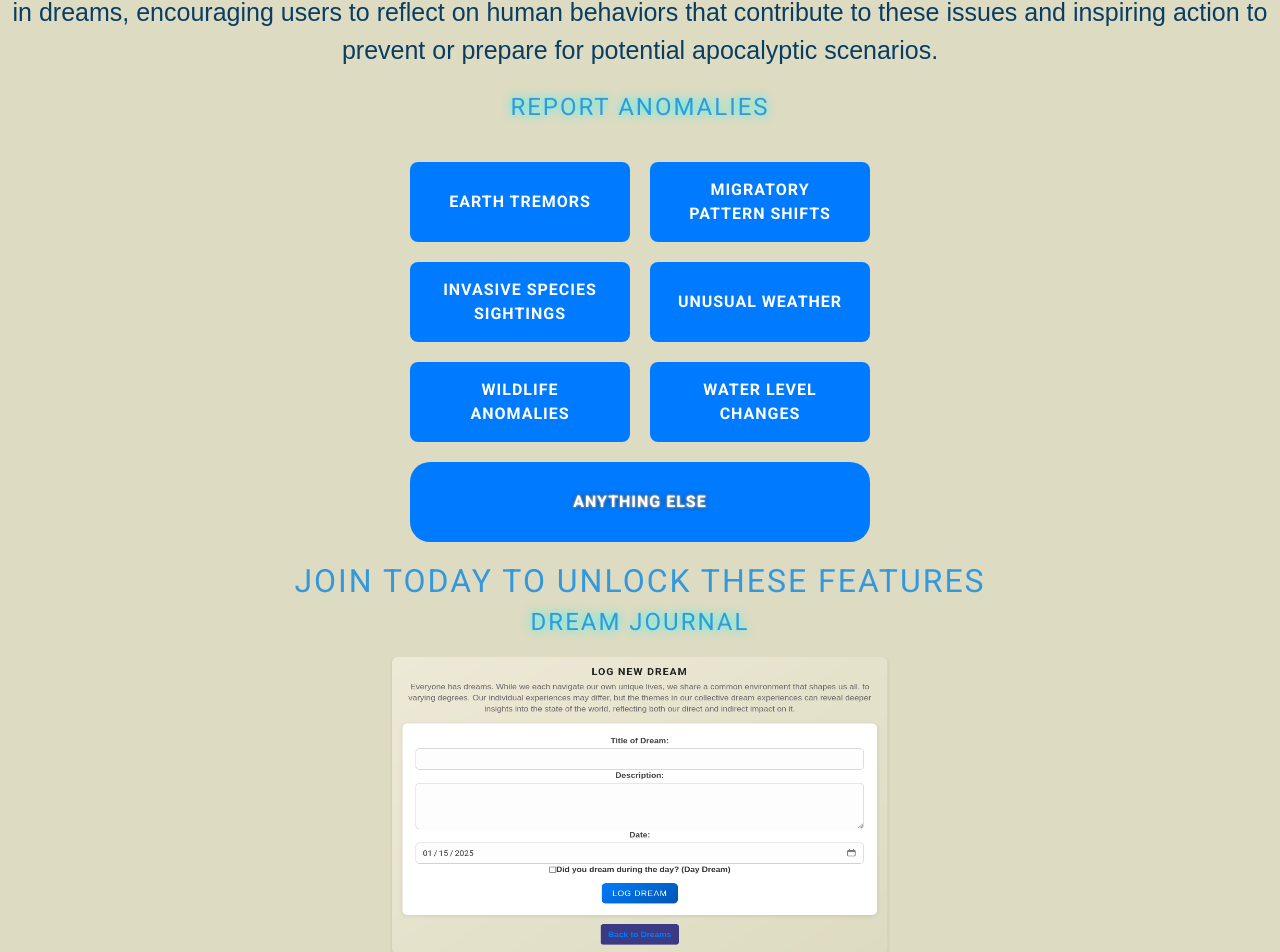
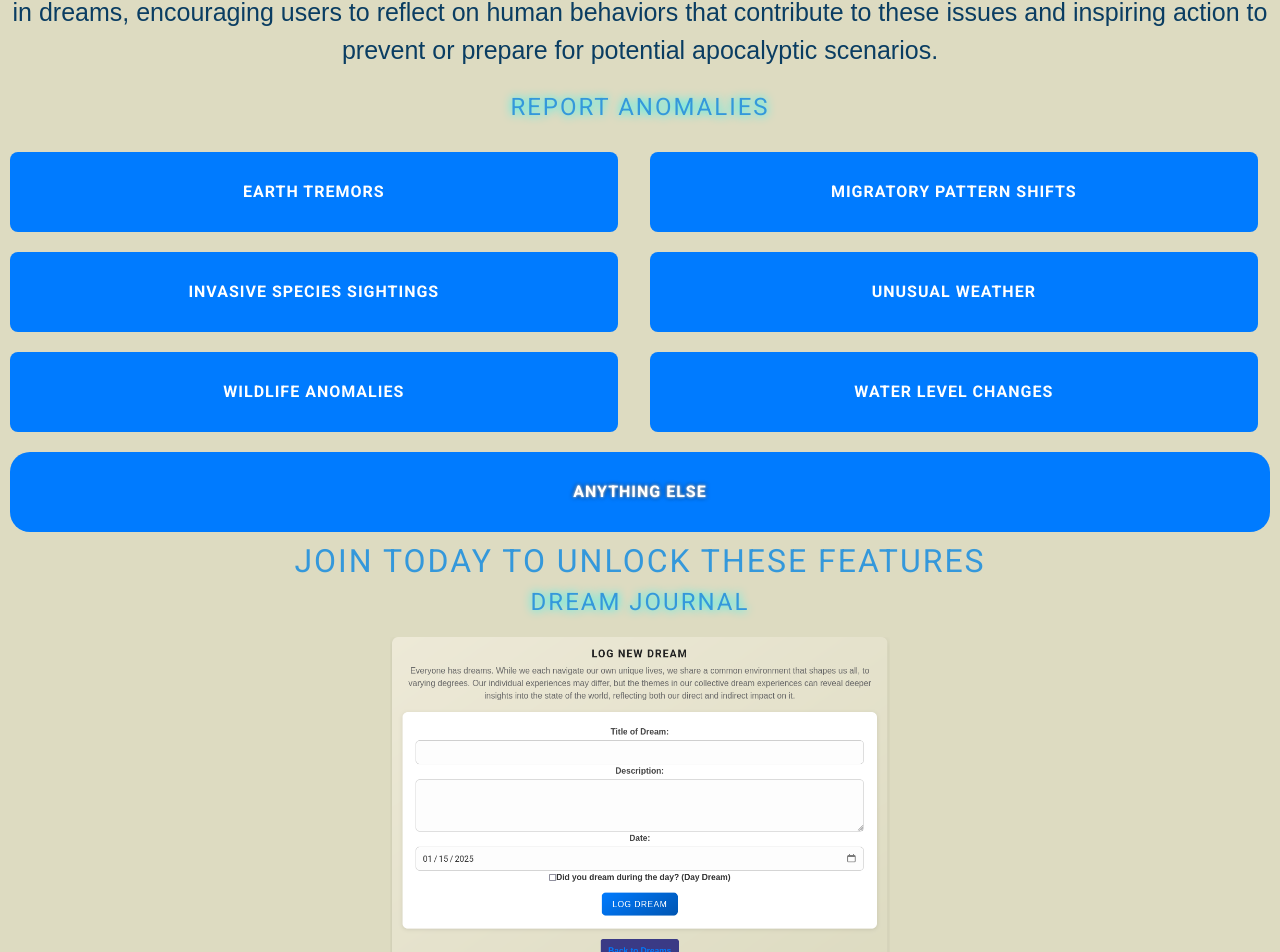
Before and after one commit to SharukhGV/emergency-response-frontend, a React (Vite) app: page / in a window 1280 px wide. Shown: the part 486-1438 px from the top of the page. Built offline with nearby package versions, Linux system fonts and the light colour scheme; no server answers.

Commit message:
container within container fix

```diff
--- a/src/App.css
+++ b/src/App.css
@@ -734,6 +734,10 @@ tr:hover {
 .navigationBAr {
   z-index: 1000;
   background-color: rgb(0, 0, 0);
+  width: 100%;
+}
+.NavBarContainer{
+  width: 100%;
 }
 
 .cardCONTAIN {
@@ -1622,8 +1626,9 @@ h1, h2, h3, h4, h5, h6, .modal-container-title {
 .containermainpage {
   display: grid;
   grid-template-columns: 1fr 3fr 1fr;
-  gap: 20px;
-}
+}
+
+
 
 @media screen and (max-width: 1660px) {
   .containermainpage {
@@ -1639,7 +1644,10 @@ h1, h2, h3, h4, h5, h6, .modal-container-title {
 
 }
 
-
+.picturespages{
+  width: 500px;
+  height: 300px;
+}
 
 @media screen and (max-width: 1659px) {
 
@@ -1660,3 +1668,9 @@ h1, h2, h3, h4, h5, h6, .modal-container-title {
     display: none;
   }
 }
+
+
+
+.containermainpage .button {
+  width: 98%;
+}
--- a/src/pages/Home.jsx
+++ b/src/pages/Home.jsx
@@ -125,14 +125,14 @@ export default function Home({ setEmergencyType, loginUsername, accessToken, tog
 
           </div>
 
-         {!loginUsername ?<> <h2>JOIN TODAY TO UNLOCK THESE FEATURES</h2>
+          {!loginUsername ? <> <h2>JOIN TODAY TO UNLOCK THESE FEATURES</h2>
 
             <div>
               <h3>Dream Journal</h3>
-<img style={{width:"500px", height:"300px"}} src={dreamssection} />
+              <img className="picturespages"  src={dreamssection} />
               <br></br>
               <h3>Community Anomalies Reporting</h3>
-<img style={{width:"500px", height:"300px"}} src={communityposts} />
+              <img className="picturespages" src={communityposts} />
             </div></>
             : null}
           <br></br>
@@ -140,7 +140,7 @@ export default function Home({ setEmergencyType, loginUsername, accessToken, tog
 
         {loginUsername ? <div >
           <HomeAnomaly />
-        </div> :null}
+        </div> : null}
 
 
         {modal1 ?
--- a/src/pages/home.css
+++ b/src/pages/home.css
@@ -211,81 +211,7 @@
 
 
 
-
-/* Stars
-------------------------------------- */
-
-#space,
-.stars {
-  overflow: hidden;
-  position: absolute;
-  top: 0;
-  bottom: 0;
-  left: 0;
-  right: 0;
-  z-index: -10000;
-}
-
-.stars {
-  background-image:
-    radial-gradient(2px 2px at 20px 30px, #eee, rgba(0, 0, 0, 0)),
-    radial-gradient(2px 2px at 40px 70px, #fff, rgba(0, 0, 0, 0)),
-    radial-gradient(2px 2px at 50px 160px, #ddd, rgba(0, 0, 0, 0)),
-    radial-gradient(2px 2px at 90px 40px, #fff, rgba(0, 0, 0, 0)),
-    radial-gradient(2px 2px at 130px 80px, #fff, rgba(0, 0, 0, 0)),
-    radial-gradient(2px 2px at 160px 120px, #ddd, rgba(0, 0, 0, 0));
-  background-repeat: repeat;
-  background-size: 200px 200px;
-  animation: zoom 5s infinite;
-  opacity: 0;
-}
-
-.stars:nth-child(1) {
-  background-position: 50% 50%;
-  animation-delay: 0s;
-}
-
-.stars:nth-child(2) {
-  background-position: 20% 60%;
-  animation-delay: 1s;
-}
-
-.stars:nth-child(3) {
-  background-position: -20% -30%;
-  animation-delay: 2s;
-}
-
-.stars:nth-child(4) {
-  background-position: 40% -80%;
-  animation-delay: 3s;
-}
-
-.stars:nth-child(5) {
-  background-position: -20% 30%;
-  animation-delay: 4s;
-}
-
-@keyframes zoom {
-  0% {
-    opacity: 0;
-    transform: scale(0.5);
-    animation-timing-function: ease-in;
-  }
-
-  85% {
-    opacity: 1;
-    transform: scale(2.8);
-    animation-timing-function: linear;
-  }
-
-  100% {
-    opacity: 0;
-    transform: scale(3.5);
-  }
-}
-
-/* Demo syles
-------------------------------------- */
+/*  */
 
 body {
   background: #c6d2e2;
@@ -333,7 +259,7 @@ font-size: 25px;
 
 
 .buttonPollCont {
-  max-width: 500px;
+  /* max-width: 500px; */
   margin: auto;
   text-align: center;
   justify-content: center;
@@ -498,13 +424,14 @@ font-size: 25px;
   padding-top: 5px;
   padding-bottom: 5px;
 }
-
 /* Base styles for the container */
 .buttonPollCont {
   display: grid;
   grid-template-columns: repeat(2, 1fr); /* Two equal columns */
   gap: 20px; /* Space between buttons */
-  padding: 20px; /* Padding for the container */
+  padding: 10px; /* Reduced padding for a cleaner layout */
+  box-sizing: border-box; /* Ensure padding is included in width */
+  margin: 0 auto; /* Center container within its parent */
 }
 
 /* Button styles */
@@ -545,17 +472,28 @@ font-size: 25px;
 
 .otherCategory {
   background-color: black;
-  grid-column: span 2; /* Span two columns */
+  grid-column: span 2; /* Span two columns for desktop */
 }
 
 /* Media query for responsive layout */
 @media (max-width: 768px) {
   .buttonPollCont {
-      grid-template-columns: 1fr; /* Single column for mobile */
+    grid-template-columns: 1fr; /* Single column for mobile */
+    gap: 10px; /* Smaller gap for mobile */
+    padding: 10px; /* Reduce padding for mobile */
   }
 
   .otherCategory {
-      grid-column: span 1; /* Default behavior for single column */
+    grid-column: span 1; /* Default behavior for single column */
   }
 
+  .button {
+    width: 100%; /* Ensure buttons fill available width */
+  }
 }
+
+/* Image resizing for mobile */
+.picturespages {
+  max-width: 100%; /* Use full width of container */
+  height: auto; /* Maintain aspect ratio */
+}
```
Lines whose indentation alone changed are shown as unchanged.
